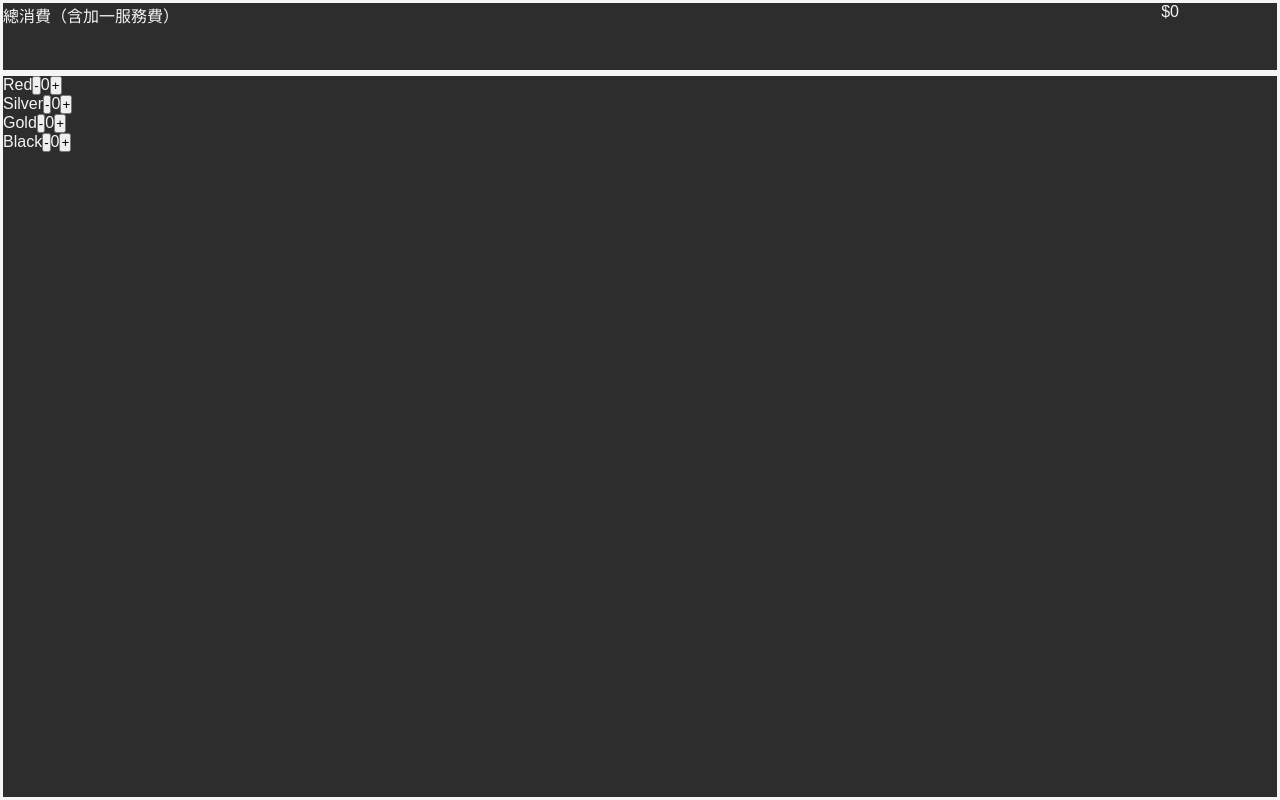
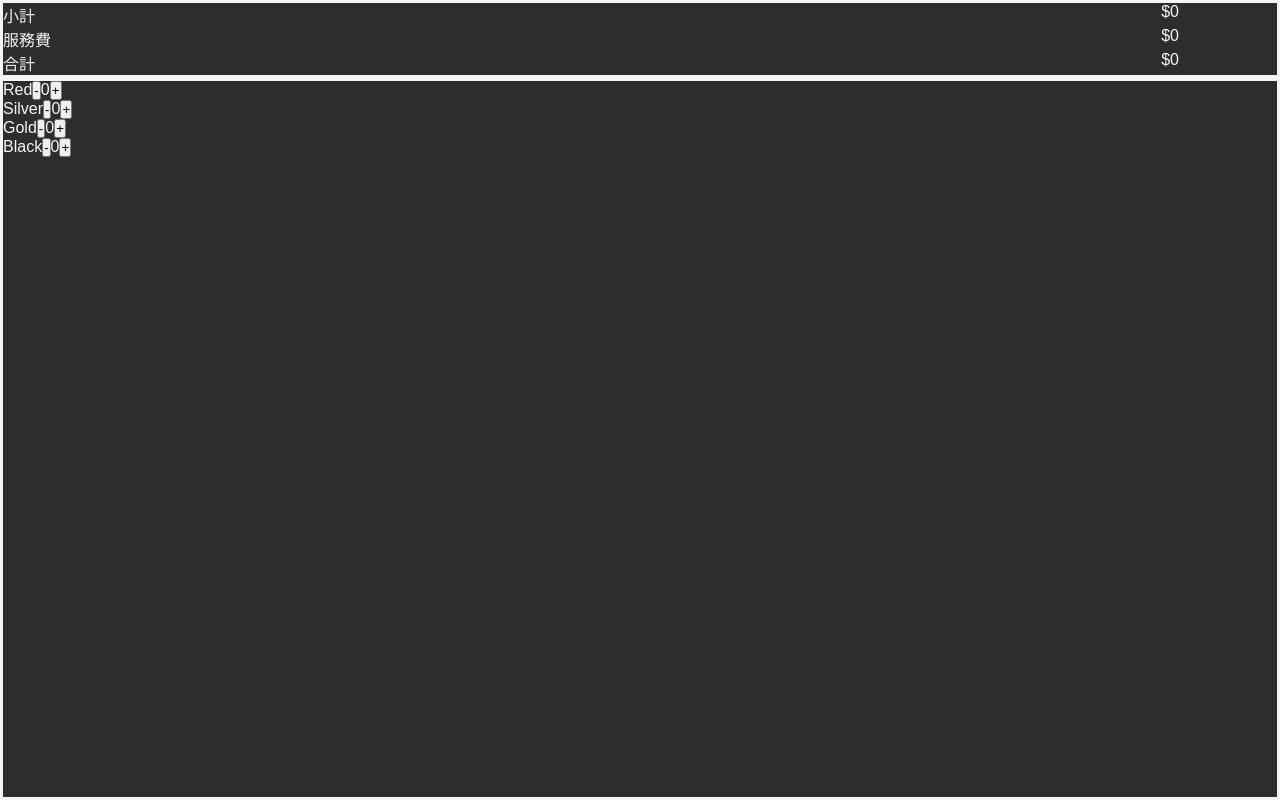
Before and after one commit to man7788/sushiro-calculator, a React (Vite) app in the folder calculator/: page / in a window 1280 px wide. Built offline with nearby package versions, Linux system fonts and the light colour scheme.

Commit message:
Add total calculation

```diff
--- a/calculator/src/Components/Header.jsx
+++ b/calculator/src/Components/Header.jsx
@@ -1,15 +1,27 @@
 import styles from './Header.module.css';
+import { useState, useEffect } from 'react';
 
 const Header = ({ total }) => {
-  // const [finalAmount, setFinalAmount] = useState(0);
-  // useEffect(() => {
-  //   setFinalAmount(total * 1.1);
-  // }, [total]);
+  const [finalTotal, setFinaltotal] = useState(0);
+  const [serviceCharge, setServiceCharge] = useState(0);
+
+  useEffect(() => {
+    setServiceCharge(Math.trunc(total * 0.1));
+    setFinaltotal(total + serviceCharge);
+  }, [total]);
+
+  useEffect(() => {
+    setFinaltotal(total + serviceCharge);
+  }, [serviceCharge]);
 
   return (
     <div className={styles.Header}>
-      <div>總消費（含加一服務費）</div>
-      <div>${total}</div>
+      <div className={styles.subTotal}>小計</div>
+      <div className={styles.subTotal}> {`$${total}`}</div>
+      <div className={styles.serviceCharge}>服務費</div>
+      <div className={styles.serviceCharge}>{`$${serviceCharge}`}</div>
+      <div className={styles.finalTotal}>合計</div>
+      <div className={styles.finalTotal}>{`$${finalTotal}`}</div>
     </div>
   );
 };
--- a/calculator/src/Components/Header.module.css
+++ b/calculator/src/Components/Header.module.css
@@ -2,4 +2,17 @@
   border: 3px solid whitesmoke;
   display: grid;
   grid-template-columns: 10fr 1fr;
+  grid-template-rows: repeat(3, 1fr);
 }
+
+.subTotal {
+  grid-row: 1/2;
+}
+
+.serviceCharge {
+  grid-row: 2/3;
+}
+
+.total {
+  grid-row: 3/4;
+}
```
